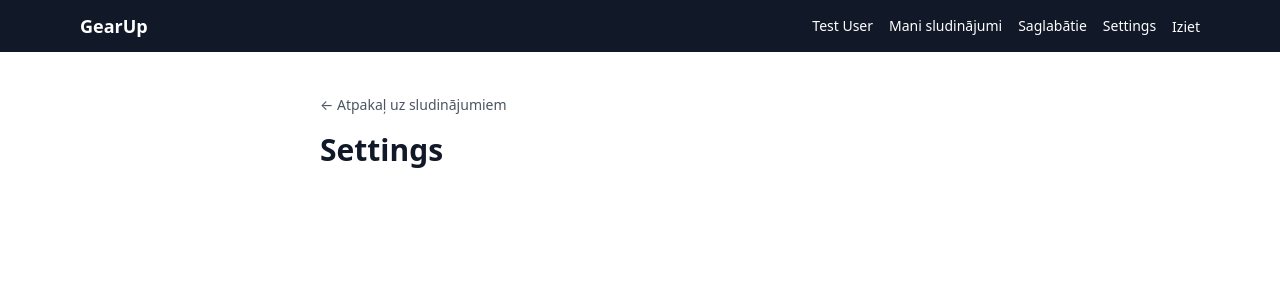
After one commit to AleksejsB7/GearUp, a Laravel app: page /settings in a window 1280 px wide. The commit adds this page. Shown: the top 300 px of the page. Run offline with Laravel 12, Linux system fonts and the light colour scheme; a user stored in the database is signed in; data comes from the database, SQL or seed files in the repository; style sheets or scripts are compiled from the project's sources; parts of the project's set-up code (start-up, migrations or seed data) failed here and were passed over.

Commit message:
Pievienoju sticky navigāciju un Settings saiti ar tukšu Settings lapu

```diff
--- a/resources/views/components/navbar.blade.php
+++ b/resources/views/components/navbar.blade.php
@@ -1,4 +1,4 @@
-    <nav class="bg-gray-900 text-white">
+    <nav class="bg-gray-900 text-white sticky top-0 z-50">
         <div class="max-w-6xl mx-auto px-4 py-3 flex items-center justify-between">
             <span class="text-lg font-bold">GearUp</span>
             <div class="flex items-center gap-4">
@@ -10,6 +10,7 @@
                     <a href="{{ route('profile.show', Auth::user()) }}" class="text-sm hover:underline">{{ Auth::user()->name }}</a>
                     <a href="{{ route('my-listings') }}" class="text-sm hover:underline">Mani sludinājumi</a>
                     <a href="{{ route('saved') }}" class="text-sm hover:underline">Saglabātie</a>
+                    <a href="{{ route('settings.edit') }}" class="text-sm hover:underline">Settings</a>
                     <form method="POST" action="{{ route('logout') }}">
                         @csrf
                         <button type="submit" class="text-sm hover:underline">Iziet</button>
--- /dev/null
+++ b/resources/views/settings/edit.blade.php
@@ -0,0 +1,17 @@
+<!DOCTYPE html>
+<html lang="en">
+<head>
+    <meta charset="UTF-8">
+    <meta name="viewport" content="width=device-width, initial-scale=1.0">
+    <title>Settings</title>
+    @vite(['resources/css/app.css', 'resources/js/app.js'])
+</head>
+<body class="bg-white text-gray-900 antialiased">
+    <x-navbar />
+    <div class="max-w-2xl mx-auto px-4 py-10">
+        <a href="{{ route('listings.index') }}" class="text-sm text-gray-600 hover:underline">&larr; Atpakaļ uz sludinājumiem</a>
+
+        <h1 class="text-3xl font-bold mt-4 mb-8">Settings</h1>
+    </div>
+</body>
+</html>
--- a/routes/web.php
+++ b/routes/web.php
@@ -18,6 +18,7 @@ Route::middleware('auth')->group(function () {
     Route::delete('/listings/{listing}', [ListingController::class, 'destroy'])->name('listings.destroy');
     Route::get('/my-listings', [ListingController::class, 'myListings'])->name('my-listings');
     Route::get('/saved', [ListingController::class, 'saved'])->name('saved');
+    Route::view('/settings', 'settings.edit')->name('settings.edit');
     Route::post('/listings/{listing}/save', [ListingController::class, 'save'])->name('listings.save');
     Route::delete('/listings/{listing}/unsave', [ListingController::class, 'unsave'])->name('listings.unsave');
     Route::get('/profile', [ProfileController::class, 'edit'])->name('profile.edit');
```
